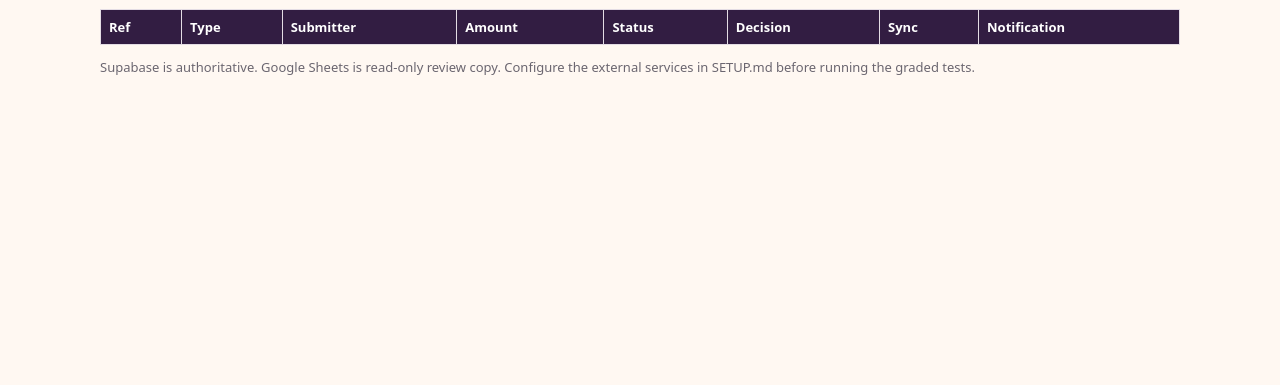
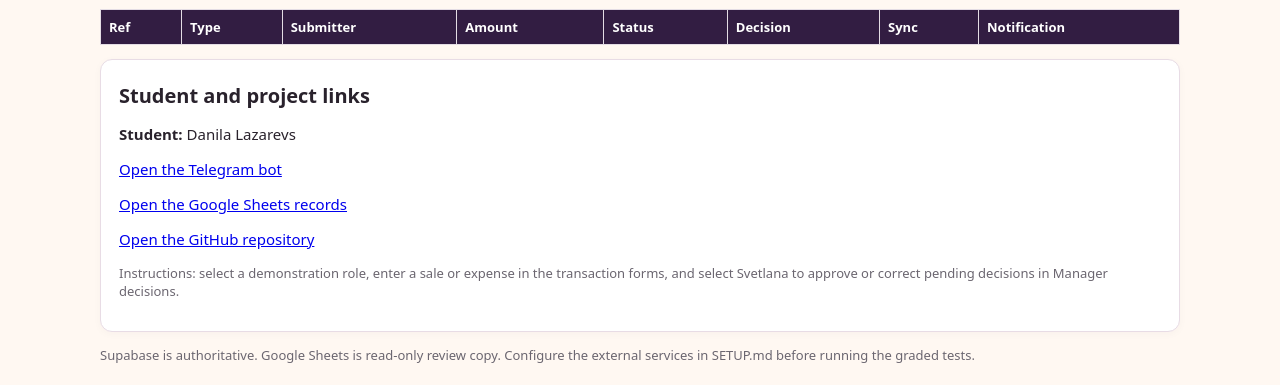
Before and after one commit to pisa555/aa, a website: page index.html in a window 1280 px wide. Shown: the part 1318-1703 px from the top of the page. Before the commit the page ends 1418 px from the top, so only its background shows below. Drawn offline with Linux system fonts and the light colour scheme; no server answers.

Commit message:
Update index.html

```diff
--- a/index.html
+++ b/index.html
@@ -7,7 +7,35 @@
 <form id="expense"><h3>Expense</h3><div class="row"><div><label>Reference</label><input name="reference" placeholder="E01" required></div><div><label>Category</label><select name="category"><option>Materials</option><option>Travel</option><option>Other</option></select></div><div><label>Amount (€)</label><input name="amount" type="number" min="0.01" step="0.01" required></div></div><label>Description</label><textarea name="description" required></textarea><label>Proposed allocation</label><select name="allocation"><option>A</option><option>B</option><option>Company overhead</option></select><button>Submit expense</button></form></section>
 <section id="manager" class="hidden"><h2>Manager decisions</h2><div id="pending"></div><form id="link"><h3>Telegram employee setup</h3><div class="row"><div><label>Employee</label><select name="code"><option value="richard">Richard</option><option value="anastasia">Anastasia</option><option value="jeanclaude">Jean-Claude</option><option value="kevin">Kevin</option></select></div><div><label>Telegram user ID</label><input name="telegramUserId" placeholder="123456"></div><div><label>Telegram chat ID</label><input name="telegramChatId" placeholder="123456"></div></div><button>Save link</button></form></section>
 <section><h2>Records</h2><div style="overflow:auto"><table><thead><tr><th>Ref</th><th>Type</th><th>Submitter</th><th>Amount</th><th>Status</th><th>Decision</th><th>Sync</th><th>Notification</th></tr></thead><tbody id="records"></tbody></table></div></section>
-<p class="note">Supabase is authoritative. Google Sheets is read-only review copy. Configure the external services in SETUP.md before running the graded tests.</p></main><script type="module">
+<section class="card">
+  <h2>Student and project links</h2>
+
+  <p><strong>Student:</strong> Danila Lazarevs</p>
+
+  <p>
+    <a href="https://t.me/fr1endsssss_bot" target="_blank">
+      Open the Telegram bot
+    </a>
+  </p>
+
+  <p>
+    <a href="https://docs.google.com/spreadsheets/d/1epTrWfHdu3AnSfpvL0uRCNJFkeP0a5_hAARJ8Lv4CNY/edit?usp=sharing" target="_blank">
+      Open the Google Sheets records
+    </a>
+  </p>
+
+  <p>
+    <a href="ВСТАВЬ_ССЫЛКУ_НА_GITHUB_РЕПОЗИТОРИЙ" target="_blank">
+      Open the GitHub repository
+    </a>
+  </p>
+
+  <p class="note">
+    Instructions: select a demonstration role, enter a sale or expense in the
+    transaction forms, and select Svetlana to approve or correct pending
+    decisions in Manager decisions.
+  </p>
+</section><p class="note">Supabase is authoritative. Google Sheets is read-only review copy. Configure the external services in SETUP.md before running the graded tests.</p></main><script type="module">
 const $=s=>document.querySelector(s), money=c=>'€'+(Number(c||0)/100).toFixed(2); let state;
 function message(t,good=false){$('#message').innerHTML=`<p class="${good?'ok':'error'}">${t}</p>`}
 async function request(url,method,body){const r=await fetch(url,{method,headers:{'Content-Type':'application/json'},body:body&&JSON.stringify(body)}),d=await r.json();if(!r.ok)throw Error(d.error);return d}
```
